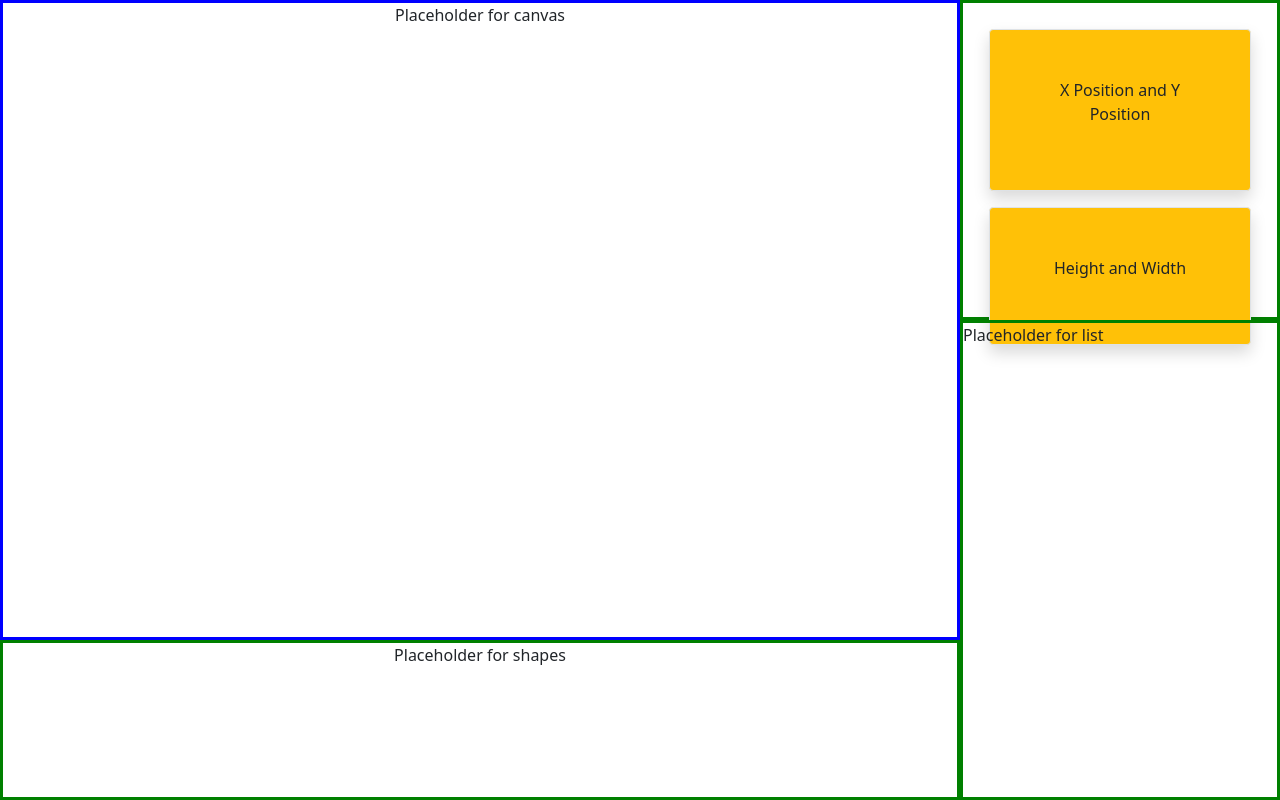
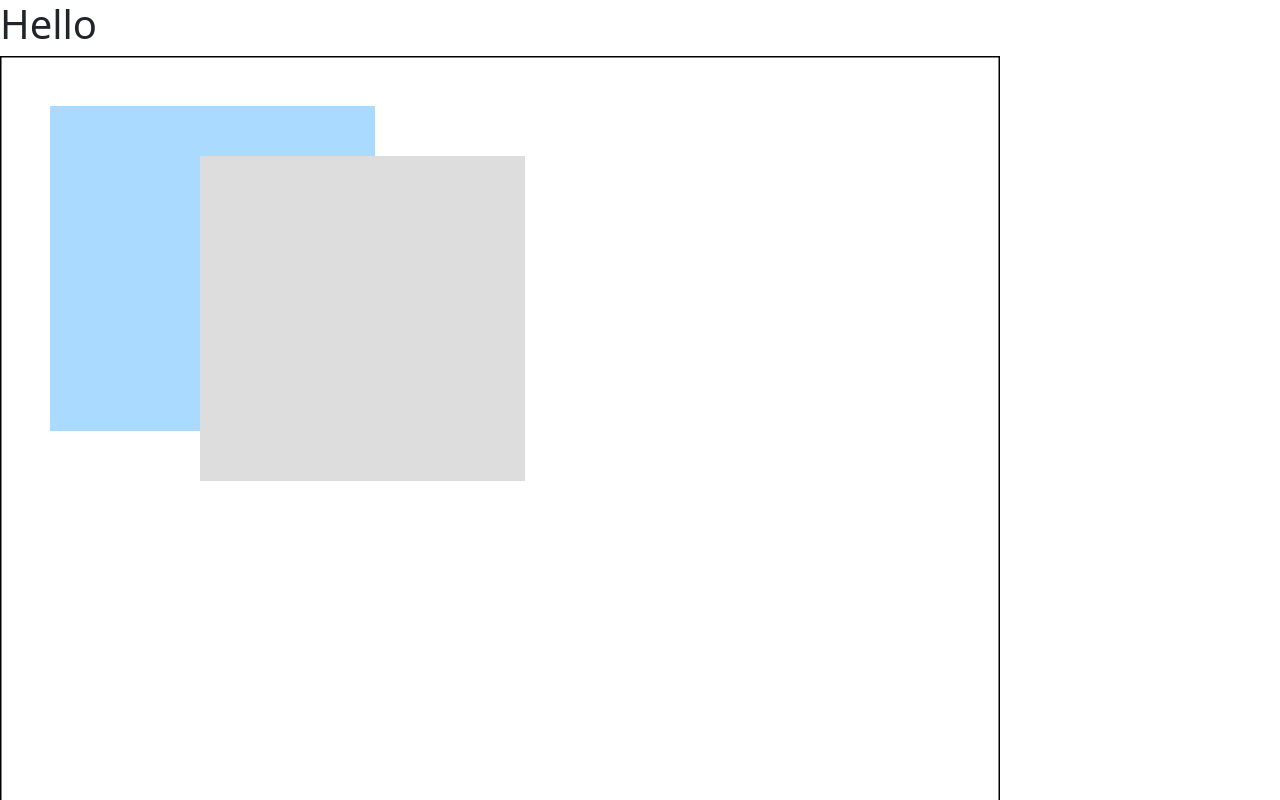
Before and after one commit to goldentoaste/bf1EmblemMaker, a React (Create React App) app in the folder emblem_maker/: page / in a window 1280 px wide. Shown: the top 800 px of the page. Built offline with nearby package versions, Linux system fonts and the light colour scheme.

Commit message:
canvas click detection works

```diff
--- a/emblem_maker/src/App.js
+++ b/emblem_maker/src/App.js
@@ -1,8 +1,9 @@
-import React, { useEffect } from 'react';
+import React, { useEffect, useRef, useState } from 'react';
 import './App.css';
 
 import Canvas from './canvas';
 import CanvasObj from './canvasObj';
+import CanvasController from './canvasController';
 
 import svgs from './svgsVals'
 
@@ -11,99 +12,85 @@ const print = (...item) => {
     console.log(...item)
 }
 
-const getAllSvgs = () => {
-    // let xhttp;
-
-    // if(window.XMLHttpRequest){
-    //     xhttp = new XMLHttpRequest();
-    // }
-    // else{
-    //     print("oh no!");
-    // }
-
-    // xhttp.open("GET", "./svgs/Circle.svg");
-    // xhttp.send();
-    // xhttp.onreadystatechange = (ev) =>{
-    //     print(ev);
-    //     print(xhttp.responseXML);
-    // }
-    print(svgs);
-
-}
 
 
 function App() {
-    useEffect(getAllSvgs, [])
+
     //todo test rotation, implement transparency,width, height, flip X&Y and also mouse Drag.
-    // let stuff = [
-    //     // new CanvasObj(50, 50, 325, 325, "M0 0 L325 0 L325 325 L0 325 Z", "", false, false, 0, "#aadaff", 1),
-    //     new CanvasObj(200, 100, 325, 325, "M0 0 L325 0 L325 325 L0 325 Z", "", false, false, 0, "#dddddd", 1),
-    // ];
+    let stuff = [
+        new CanvasObj(50, 50, 325, 325, "M0 0 L325 0 L325 325 L0 325 Z", "AAAA", false, false, 0, "#aadaff", 1),
+        new CanvasObj(200, 100, 325, 325, "M0 0 L325 0 L325 325 L0 325 Z", "BBBB", false, false, 0, "#dddddd", 1),
+    ];
 
-
-
-//     return (
-//         <div className='canvasContainer'>
-//             <h1>Hello</h1>
-//             <Canvas objects={stuff}
-//                 onClick={(event) => print("onClick", event.button)}
-//                 onRelease={(event) => print("onRelease", event.button)}
-//                 onMove={(event) => print("onMove", event.button)}
-//                 onRender={() => { }}
-//                 needRendering={true}
-//                 props={{
-//                     width: 1000,
-//                     height: 1000
-//                 }}
-//             />
-//         </div>
-//     )
-// }
-
-        return (
-
-        <body>
-            <div className='main'>
-
-                <div className='canvas'>
-
-                    <p>Placeholder for canvas</p>
-
-                </div>
-                <div className='position'>
-
-                    <div className='border rounded m-3 p-5 shadow bg-warning'>
-                        <p>X Position and Y Position</p>
-                    </div>
-                    <div className='border rounded m-3 p-5 shadow bg-warning'>
-                        <p>Height and Width</p>
-                    </div>
-                    <div className='width'>
-
-                    </div>
-
-                </div>
-
-
-                <div className='shapes'>
-                    <p>Placeholder for shapes</p>
-
-                </div>
-
-                <div className='list'>
-                    <p>Placeholder for list</p>
-
-                </div>
+    let currentObj = useRef(null);
+    let mouseLeft = useState(false);
+    let controller =new CanvasController(stuff, currentObj, mouseLeft);
 
 
 
 
-            </div>
+    return (
+        <div className='canvasContainer'>
+            <h1>Hello</h1>
+            <Canvas objects={stuff}
+                onClick={(evt, ctx) => {controller.onClick(evt, ctx)}}
+                onRelease={(evt, ctx) => {controller.onRelease(evt, ctx)}}
+                onMove={(evt, ctx) => {controller.onMove(evt, ctx)}}
+                onRender={() => {}}
+                needRendering={true}
+                props={{
+                    width: 1000,
+                    height: 1000
+                }}
+            />
+        </div>
+    )
+
+
+        // return (
+
+        // <body>
+        //     <div className='main'>
+
+        //         <div className='canvas'>
+
+        //             <p>Placeholder for canvas</p>
+
+        //         </div>
+        //         <div className='position'>
+
+        //             <div className='border rounded m-3 p-5 shadow bg-warning'>
+        //                 <p>X Position and Y Position</p>
+        //             </div>
+        //             <div className='border rounded m-3 p-5 shadow bg-warning'>
+        //                 <p>Height and Width</p>
+        //             </div>
+        //             <div className='width'>
+
+        //             </div>
+
+        //         </div>
+
+
+        //         <div className='shapes'>
+        //             <p>Placeholder for shapes</p>
+
+        //         </div>
+
+        //         <div className='list'>
+        //             <p>Placeholder for list</p>
+
+        //         </div>
 
 
 
-        </body>
 
-        )
+        //     </div>
+
+
+
+        // </body>
+
+        // )
     }
 export default App;
--- a/emblem_maker/src/canvas.js
+++ b/emblem_maker/src/canvas.js
@@ -19,7 +19,10 @@ const Canvas = ({objects, onClick,onRelease, onMove, onRender, needRendering, pr
 
             if (!needRendering) return; //if no need to render, return.
             onRender();
+
             context.clearRect(0, 0, canvas.width, canvas.height);
+            context.lineWidth = 3;
+            context.strokeRect(0, 0, canvas.width, canvas.height);
             for (let item of objects) {
                 item.draw(context);
             }
@@ -32,9 +35,9 @@ const Canvas = ({objects, onClick,onRelease, onMove, onRender, needRendering, pr
 
     return (
         <canvas ref={canvasRef}
-        onClick={onClick}
-        onMouseMove={onMove}
-        onMouseUp={onRelease}
+        onClick={(event)=>{onClick(event, canvasRef.current.getContext('2d'))}}
+        onMouseMove={(event)=>{onMove(event, canvasRef.current.getContext('2d'))}}
+        onMouseUp={(event)=>{onRelease(event, canvasRef.current.getContext('2d'))}}
         onDrag={(event)=>{print(event.button)}}
         {...props}/>
     );
--- a/emblem_maker/src/canvasController.js
+++ b/emblem_maker/src/canvasController.js
@@ -2,40 +2,44 @@ import { useRef, useState } from "react";
 
 import Vector2 from './canvas'
 const print = (...item) => {
-    console.log(...item)
+    console.log(...item);
 }
 class CanvasController{
-    constructor(canvasContext = new CanvasRenderingContext2D()){
-        this.objs = [];
-        this.currentObj = useRef(null);
-        [this.mouseLeft, this.setMouseLeft] = useState(false);
-        this.context = canvasContext;
+    constructor(items, curObjRef, mouseLeftState){
+        this.objs = items;
+        this.currentObj = curObjRef;
+        [this.left, this.setLeft] = mouseLeftState;
 
     }
 
-    get mouseLeft(){return this.mouseLeft}
-    set mouseLeft(val){this.setMouseLeft(val)}
-
-    onClick(event=new MouseEvent()){
 
 
-
+    onClick(event=new MouseEvent(), context = new CanvasRenderingContext2D()){
+        let targetBox = event.target.getBoundingClientRect();
+        print(event.pageX - targetBox.left, event.pageY-targetBox.top);
         if (event.button === 0){ //0 is code for mouse left
-            this.mouseLeft = true;
+            this.setLeft(true);
         }
-
+        this.currentObj.current = null; //set the initial val to null so that if no obj is under mouse.
         for(let item of this.objs){//finding if there is a currently selected object
-            if(this.context.isPointInPath(item.path, event.x, event.y)){
-
+            if(context.isPointInPath(item.path, event.pageX - targetBox.left - item.x, event.pageY-targetBox.top - item.y))
+            {
+                this.currentObj.current = item;
             }
         }
+        print(this.currentObj.current);
+
 
     }
 
-    onRelease(event=new MouseEvent()){
+    onRelease(event=new MouseEvent(), context = new CanvasRenderingContext2D()){
         if (event.button === 0){
-            this.mouseLeft = false;
+            this.setLeft(false);
         }
+    }
+
+    onMove(event=new MouseEvent(), context = new CanvasRenderingContext2D()){
+
     }
 
 }
--- a/emblem_maker/src/canvasObj.js
+++ b/emblem_maker/src/canvasObj.js
@@ -8,7 +8,7 @@ class CanvasObj{
     constructor(x, y, width, height, path, assetName, flipX, flipY, angle, color, opacity){
         this.position = new Vector2(x, y); //pos is upper left corner.
         this.size = new Vector2(width, height);
-        this.path = new Path2D(this.path);
+        this.path = new Path2D(path);
         this.assetName = assetName;
         this.flipX = flipX;
         this.flipY = flipY;
```
